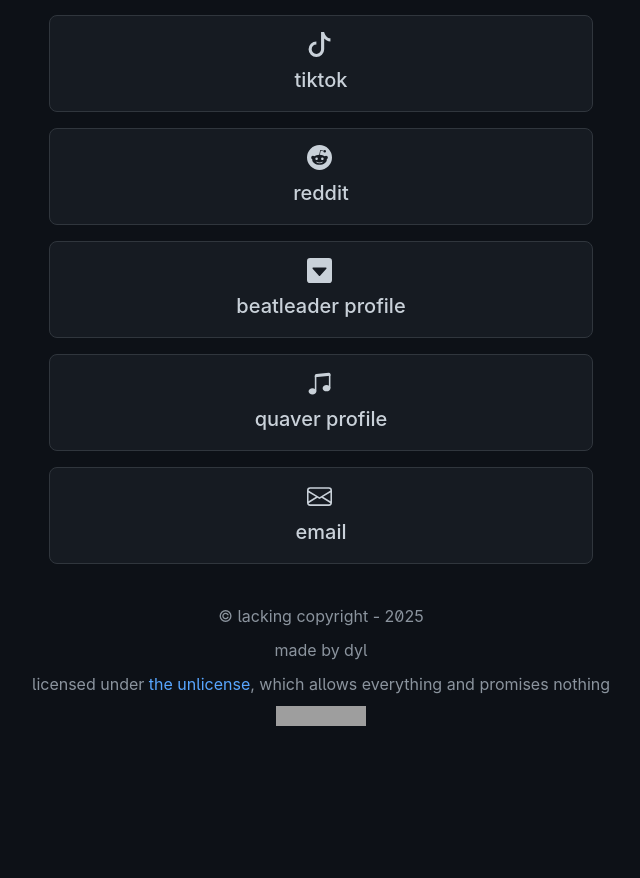
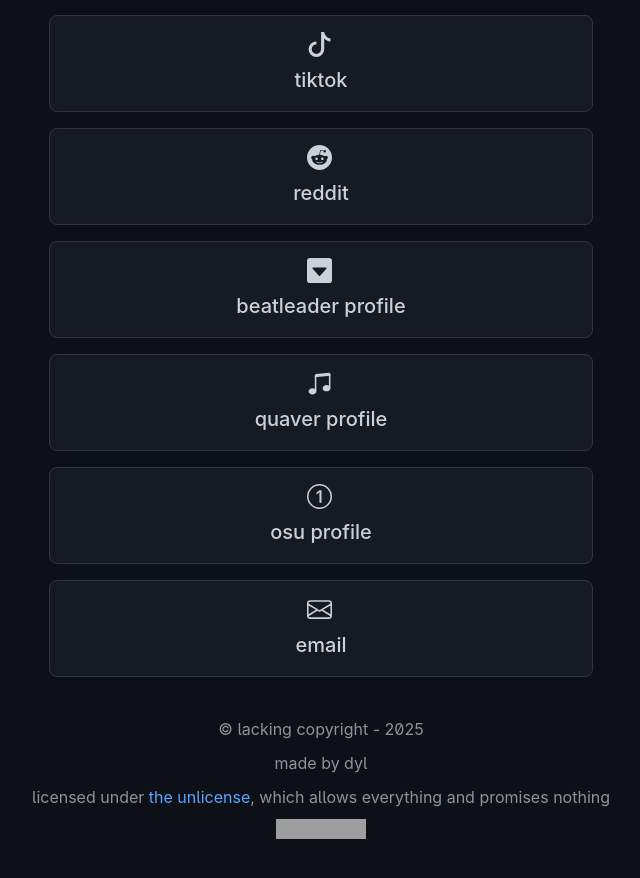
Before and after one commit to indiscovering/indiscover.me, a Jekyll site: the page built from index.md, in a window 1280 px wide and 900 px high, scrolled down 1422 px. Shown: the top 878 px of the window, without its empty margins (319-959 px from the left). Built offline with Jekyll 4.4.1, drawn with Linux system fonts in a browser that asks for light colours; our own code applies the rules of GitHub Pages for plain Markdown files; before the commit the page ends 2209 px from its top, so only the background shows below that; grey boxes are pictures that could not be loaded.

Commit message:
Update links.yml

```diff
--- a/_data/links.yml
+++ b/_data/links.yml
@@ -50,6 +50,10 @@
   url: https://quavergame.com/user/207530
   icon: music-note-beamed
 
+- text: osu profile
+  url: https://osu.ppy.sh/users/20614503
+  icon: 1-circle
+
 - text: email
   url: "#"
   icon: envelope
```
